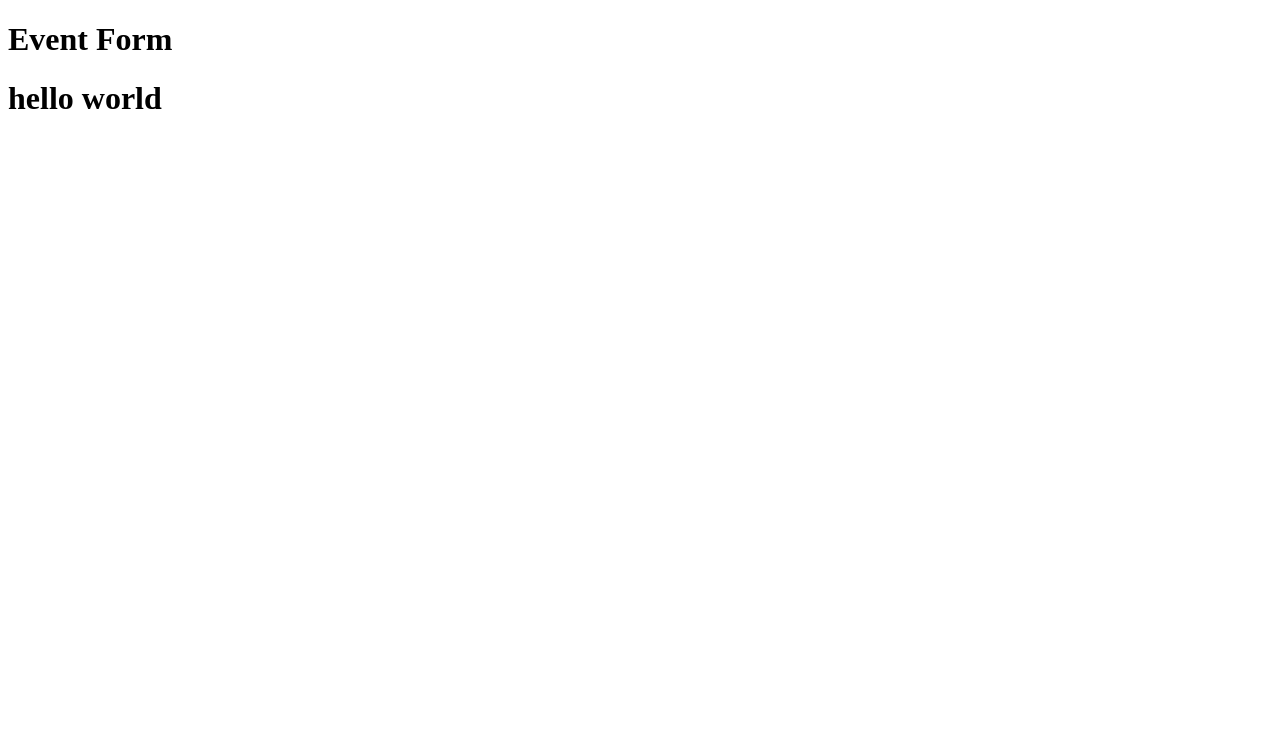
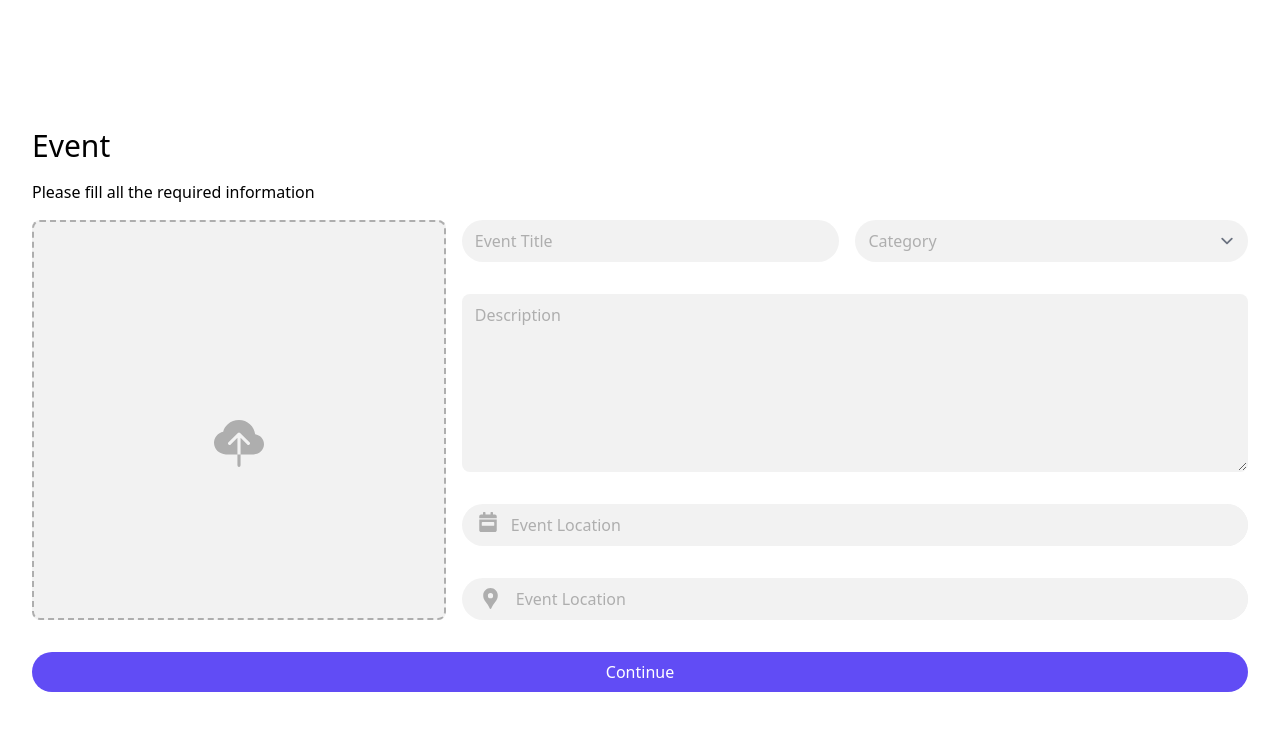
Before and after one commit to HassanChehab/trustblock, a Next.js app in the folder client/: page /event/create in a window 1280 px wide. Shown: the top 730 px of the page. Built offline with nearby package versions, Linux system fonts and the light colour scheme.

Commit message:
feat: Addition of event form. For now it is not linked to the back-end.

```diff
--- /dev/null
+++ b/client/src/components/form/event-form.tsx
@@ -0,0 +1,87 @@
+"use-client";
+
+import { useState } from "react";
+import IconInput from "@/components/shared/icon-input";
+
+export default function EventForm() {
+	const [form, setForm] = useState({
+		date: "",
+		title: "",
+		location: "",
+		category: "",
+		description: "",
+	});
+
+	return (
+		<div className="w-full h-full flex flex-col">
+			<div
+				className="
+				w-full flex gap-4
+				"
+			>
+				<input
+					type="text"
+					placeholder="Event Title"
+					onChange={(e: any) =>
+						setForm({ ...form, title: e.target.value })
+					}
+					className="w-full rounded-full bg-myLightGrey border-transparent focus:border-0 focus:ring-0 placeholder-myDarkGrey"
+				/>
+
+				<select
+					name="Category"
+					onChange={(e: any) =>
+						setForm({ ...form, category: e.target.value })
+					}
+					className="w-full rounded-full bg-myLightGrey border-transparent focus:border-0 focus:ring-0 text-myDarkGrey"
+				>
+					<option value="" disabled selected>
+						Category
+					</option>
+					<option value="volvo">Volvo</option>
+					<option value="saab">Saab</option>
+					<option value="opel">Opel</option>
+					<option value="audi">Audi</option>
+				</select>
+			</div>
+
+			{/* Description */}
+			<textarea
+				rows="8"
+				type="text"
+				placeholder="Description"
+				onChange={(e: any) =>
+					setForm({ ...form, description: e.target.value })
+				}
+				className="
+				rounded-lg bg-myLightGrey border-transparent focus:border-0 focus:ring-0 placeholder-myDarkGrey
+				mt-8
+			"
+			/>
+
+			{/* Event Date */}
+			<div className=" w-full mt-8">
+				<IconInput
+					storedData={form}
+					targetField="date"
+					iconType="calendar"
+					userIntput={form.date}
+					dataModifier={setForm}
+					placeholder="Event Date"
+				/>
+			</div>
+
+			{/* Event Location */}
+			<div className=" w-full mt-8">
+				<IconInput
+					iconType="pin"
+					storedData={form}
+					targetField="location"
+					dataModifier={setForm}
+					userIntput={form.location}
+					placeholder="Event Location"
+				/>
+			</div>
+		</div>
+	);
+}
--- /dev/null
+++ b/client/src/components/form/upload.tsx
@@ -0,0 +1,11 @@
+import { BsFillCloudUploadFill } from "react-icons/bs";
+
+export default function Upload() {
+	return (
+		<div className="w-full h-full bg-myLightGrey border-dashed border-2 border-myDarkGrey rounded-lg relative">
+			<div className="absolute top-1/2 left-1/2 -translate-x-1/2">
+				<BsFillCloudUploadFill className="w-[50px] h-[50px] text-myDarkGrey" />
+			</div>
+		</div>
+	);
+}
--- a/client/src/shared/components/layout.tsx
+++ b/client/src/components/layout.tsx
@@ -1,9 +1,10 @@
+import "../styles/global.css";
+
 export default function Layout({ children }) {
 	return (
 		<>
 			{/* header */}
 			<main>{children}</main>
-			<h1>hello world</h1>
 			{/* footer */}
 		</>
 	);
--- /dev/null
+++ b/client/src/components/shared/button.tsx
@@ -0,0 +1,15 @@
+export default function Button({
+	label,
+	action,
+	disabled,
+}: {
+	label: string;
+	action: Function;
+	disabled?: boolean;
+}) {
+	return (
+		<button className="w-full h-[40px] rounded-full bg-myPurple text-white">
+			{label}
+		</button>
+	);
+}
--- /dev/null
+++ b/client/src/components/shared/icon-input.tsx
@@ -0,0 +1,50 @@
+import { MdLocationPin } from "react-icons/md";
+import { FaCalendarWeek } from "react-icons/fa";
+import { AiOutlineSearch } from "react-icons/ai";
+
+// This component is used by a form.
+// It should always take an object even if there is only one key in that object => search bar
+export default function IconInput({
+	useInput,
+	iconType,
+	storedData,
+	placeholder,
+	targetField,
+	dataModifier,
+}: {
+	useInput: string;
+	iconType: string;
+	storedData: object;
+	placeholder: string;
+	targetField: string;
+	dataModifier: Function;
+}) {
+	const iconList = {
+		pin: (
+			<MdLocationPin className="w-[25px] h-[25px] text-myDarkGrey mt-2 ml-4" />
+		),
+		search: (
+			<AiOutlineSearch className="w-[25px] h-[25px] text-myDarkGrey mt-2 ml-4" />
+		),
+		calendar: (
+			<FaCalendarWeek className="w-[20px] h-[20px] text-myDarkGrey mt-2 ml-4" />
+		),
+	};
+
+	return (
+		<div className="w-full rounded-full bg-myLightGrey flex overflow-hidden">
+			<div>{iconList[iconType]}</div>
+			<input
+				type="text"
+				placeholder="Event Location"
+				onChange={(e: any) =>
+					dataModifier({
+						...storedData,
+						[targetField]: e.target.value,
+					})
+				}
+				className="w-full bg-myLightGrey border-transparent focus:border-0 focus:ring-0 placeholder-myDarkGrey"
+			/>
+		</div>
+	);
+}
--- a/client/src/pages/_app.tsx
+++ b/client/src/pages/_app.tsx
@@ -1,4 +1,4 @@
-import Layout from "@/shared/components/Layout";
+import Layout from "@/components/layout";
 
 export default function MyApp({ Component, pageProps }) {
 	return (
--- a/client/src/pages/event/create.tsx
+++ b/client/src/pages/event/create.tsx
@@ -1,7 +1,66 @@
-export default function EventForm() {
+import Upload from "@/components/form/upload";
+import Button from "@/components/shared/button";
+import EventForm from "@/components/form/event-form";
+
+export default function EventFormPage() {
+	const onFormSubmit = () => {
+		console.log("button clicked");
+	};
+
 	return (
-		<div>
-			<h1>Event Form</h1>
+		<div className="w-full h-fit">
+			<h1
+				className="
+				2xl:ml-24 2xl:mr-24 2xl:mt-32	md:ml-8 md:mr-8 md:mt-32    xs:ml-4 xs:mr-4: mt-4
+				md:text-3xl   xs:text-2xl
+			"
+			>
+				Event
+			</h1>
+
+			<p
+				className="
+				 2xl:ml-24 2xl:mr-24 2xl:mt-4  md:ml-8 md:mr-8 md:mt-4    xs:ml-4 xs:mr-4 xs:mt-4
+			"
+			>
+				Please fill all the required information
+			</p>
+
+			{/* form and picture upload div */}
+			<div
+				className="
+				md:flex md:gap-x-4
+				2xl:ml-24 2xl:mr-24 2xl:mt-4 md:ml-8 md:mr-8 md:mt-4    xs:ml-4 xs:mr-4 mt-4
+			"
+			>
+				{/* Upload picture div */}
+				<div
+					className="
+					md:w-[40em] md:h-[25em]   xs:w-full xs:h-[25em]
+				"
+				>
+					<Upload />
+				</div>
+
+				{/* Event Form */}
+				<div
+					className="
+					xs:mt-4 md:mt-0
+					md:w-full md:h-[25em]  xs:w-full xs:h-[30em]
+				"
+				>
+					<EventForm />
+				</div>
+			</div>
+
+			{/* Button */}
+			<div
+				className="
+				2xl:ml-24 2xl:mr-24 2xl:mt-8 md:ml-8 md:mr-8 md:mt-8    xs:ml-4 xs:mr-4 mt-8
+			"
+			>
+				<Button label="Continue" action={onFormSubmit} />
+			</div>
 		</div>
 	);
 }
--- /dev/null
+++ b/client/src/styles/global.css
@@ -0,0 +1,39 @@
+@tailwind base;
+@tailwind components;
+@tailwind utilities;
+
+:root {
+  /* --foreground-rgb: 0, 0, 0;
+  --background-start-rgb: 214, 219, 220;
+  --background-end-rgb: 255, 255, 255; */
+}
+
+@media (prefers-color-scheme: dark) {
+  :root {
+    /* --foreground-rgb: 255, 255, 255;
+    --background-start-rgb: 0, 0, 0;
+    --background-end-rgb: 0, 0, 0; */
+  }
+}
+
+* {
+  box-sizing: border-box;
+}
+
+:invalid {
+  color: red;
+}
+
+body {
+  /*  min-height: 100vh;
+  height: fit-content;
+  background-color: #050606;
+*/
+  /* color: rgb(var(--foreground-rgb)); */
+  /* background: linear-gradient(
+      to bottom,
+      transparent,
+      rgb(var(--background-end-rgb))
+    )
+    rgb(var(--background-start-rgb)); */
+}
--- a/client/tailwind.config.js
+++ b/client/tailwind.config.js
@@ -4,16 +4,16 @@ module.exports = {
     "./src/app/**/*.{js,ts,jsx,tsx,mdx}",
     "./src/pages/**/*.{js,ts,jsx,tsx,mdx}",
     "./src/components/**/*.{js,ts,jsx,tsx,mdx}",
-    "./src/shared/components/**/*.{js,ts,jsx,tsx,mdx}",
+    "./src/components/**/*.{js,ts,jsx,tsx,mdx}",
   ],
   theme: {
     extend: {
       colors: {
-        // 'custom-red': '#FDD6DF',
-        // 'secondary': '#DAEAEE',
-        // 'terciary': '#CCF4E3',
-        // 'primary': '#E9DDD5',
-        // 'background': '#101436'
+        myRed: "#FF4D2D",
+        myPurple: "#614CF5",
+        myDarkGrey: "#AEAEAE",
+        myLightGrey: "#F2F2F2",
+        myLightBlue: "#F6F8FD",
       },
       screens: {
         xs: "0px",
```
